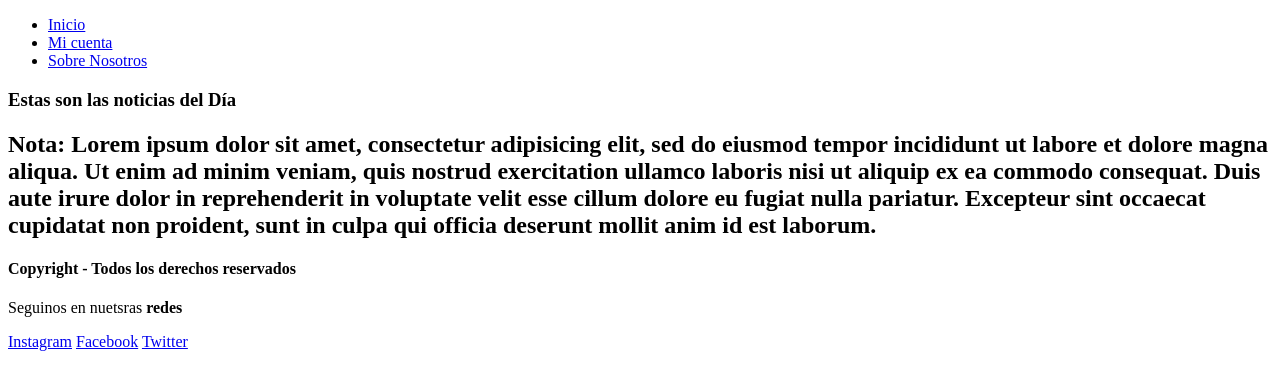
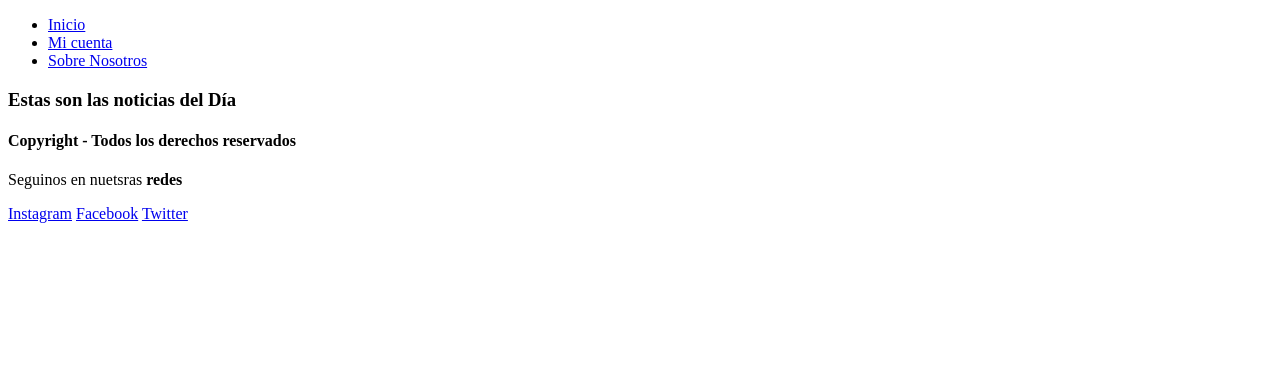
Before and after one commit to roflor95/Primer-Repo, a plain HTML site: page index.html in a window 1280 px wide. Drawn offline with Linux system fonts and the light colour scheme.

Commit message:
modificaciones 2

```diff
--- a/index.html
+++ b/index.html
@@ -27,14 +27,7 @@
  			<section>
  						<h1> Estas son las noticias del Día
  					    </h1>
- 	                    <h2>
- 		Nota: Lorem ipsum dolor sit amet, consectetur adipisicing elit, sed do eiusmod
- 		tempor incididunt ut labore et dolore magna aliqua. Ut enim ad minim veniam,
- 		quis nostrud exercitation ullamco laboris nisi ut aliquip ex ea commodo
- 		consequat. Duis aute irure dolor in reprehenderit in voluptate velit esse
- 		cillum dolore eu fugiat nulla pariatur. Excepteur sint occaecat cupidatat non
- 		proident, sunt in culpa qui officia deserunt mollit anim id est laborum.
- 	                     </h2>
+
 
 
  			</section>
```
